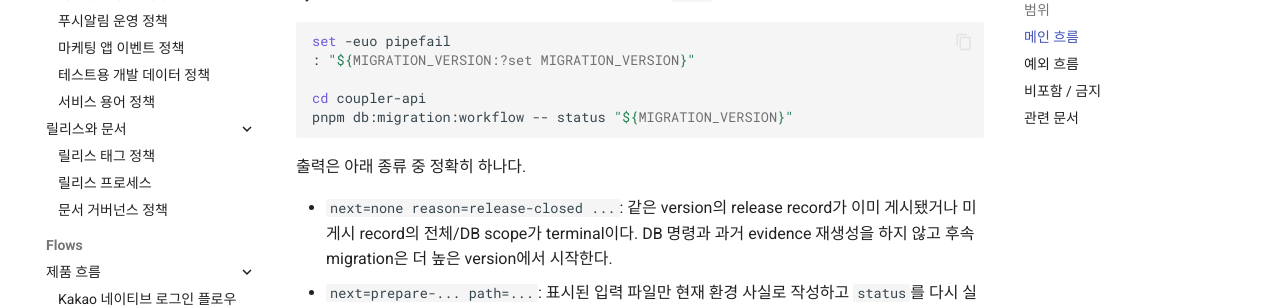
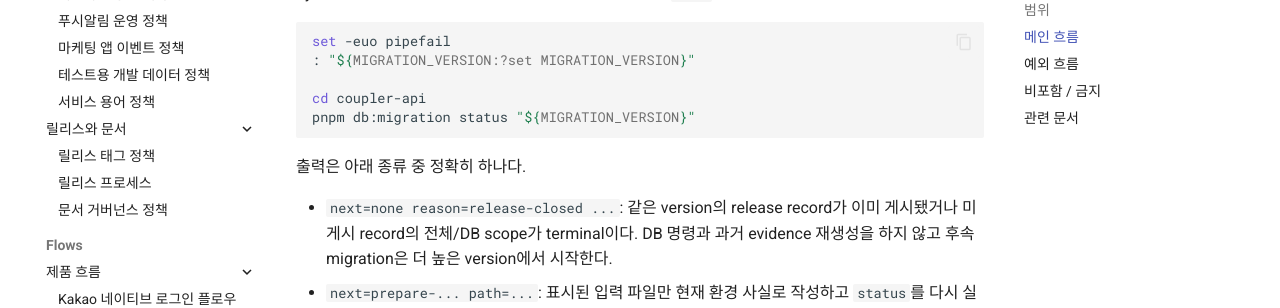
Before and after one commit to coupler-developer/docs, an MkDocs documentation site: the page built from content/flows/cross-project/db-migration-operation-flow.md, in a window 1280 px wide and 1400 px high, scrolled down 770 px. Shown: the part 152-460 px from the top of the window. Built offline with MkDocs 1.6.1 and Material for MkDocs 9.7.7, drawn with Linux system fonts in a browser that asks for light colours; comment, search, counter and statistics services are not loaded; some of the changed text lies outside the part shown.

Commit message:
docs: DB migration 명령 예시 간소화
운영 흐름과 게이트 정책의 canonical 명령을 pnpm db:migration으로 통일한다.

````diff
--- a/content/flows/cross-project/db-migration-operation-flow.md
+++ b/content/flows/cross-project/db-migration-operation-flow.md
@@ -31,7 +31,7 @@ set -euo pipefail
 : "${MIGRATION_VERSION:?set MIGRATION_VERSION}"
 
 cd coupler-api
-pnpm db:migration:workflow -- status "${MIGRATION_VERSION}"
+pnpm db:migration status "${MIGRATION_VERSION}"
 ```
 
 출력은 아래 종류 중 정확히 하나다.
@@ -83,7 +83,7 @@ evidence file 확인을 대체하지 않는다. `dev-run`과 `prod-run`은 DB ph
   전략 하나로 아래 명령을 사용한다. 이후에는 `incident continue`로만 전진한다.
 
 ```bash
-pnpm db:migration:workflow -- incident begin-recovery "${MIGRATION_VERSION}" <dev|prod> \
+pnpm db:migration incident begin-recovery "${MIGRATION_VERSION}" <dev|prod> \
   <previous-complete-release-final-db|lossless-reconciliation>
 ```
 
````
Also changed, not shown: content/policy/db-migration-gate-policy.md (+1 -1 lines).
